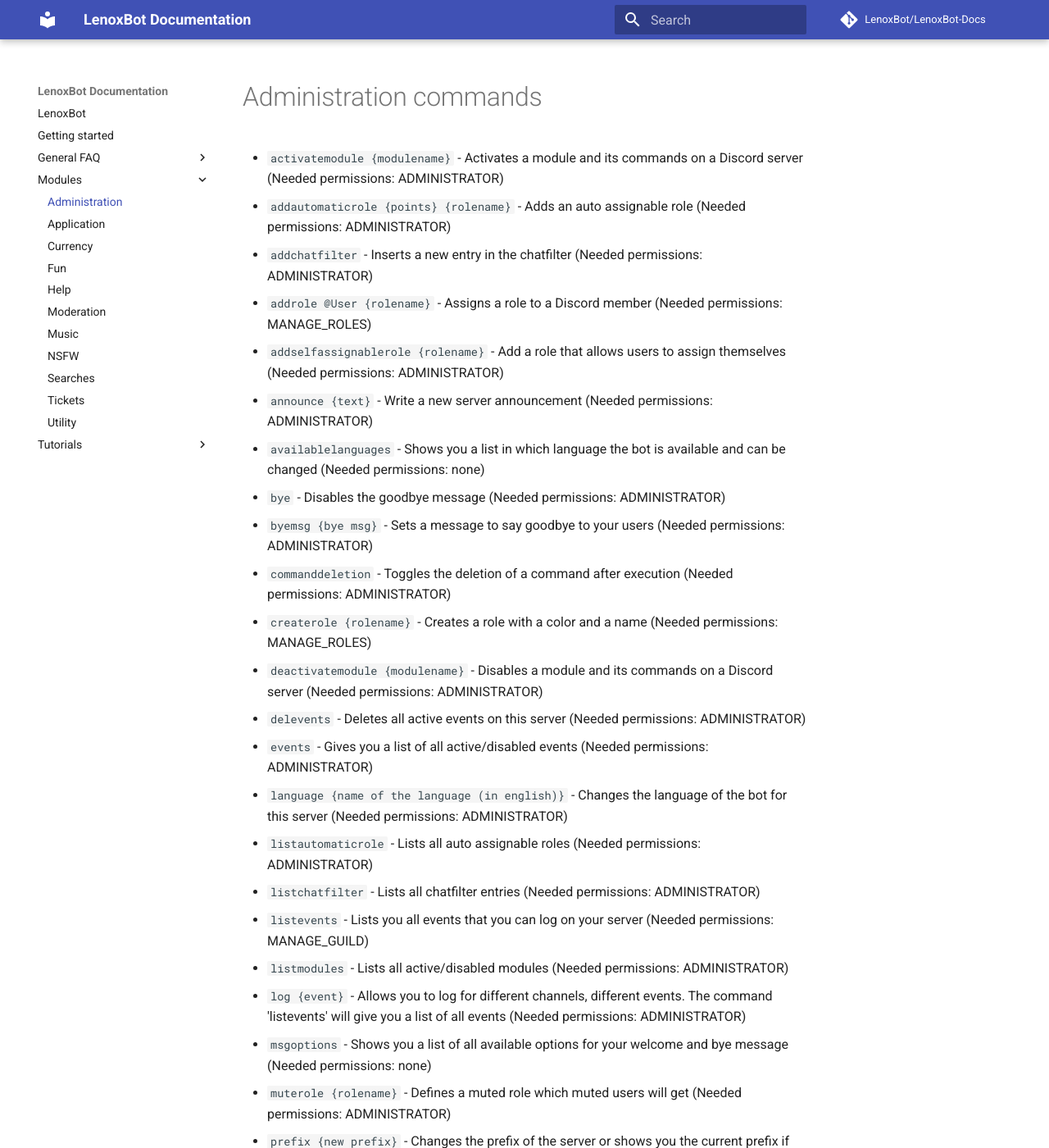
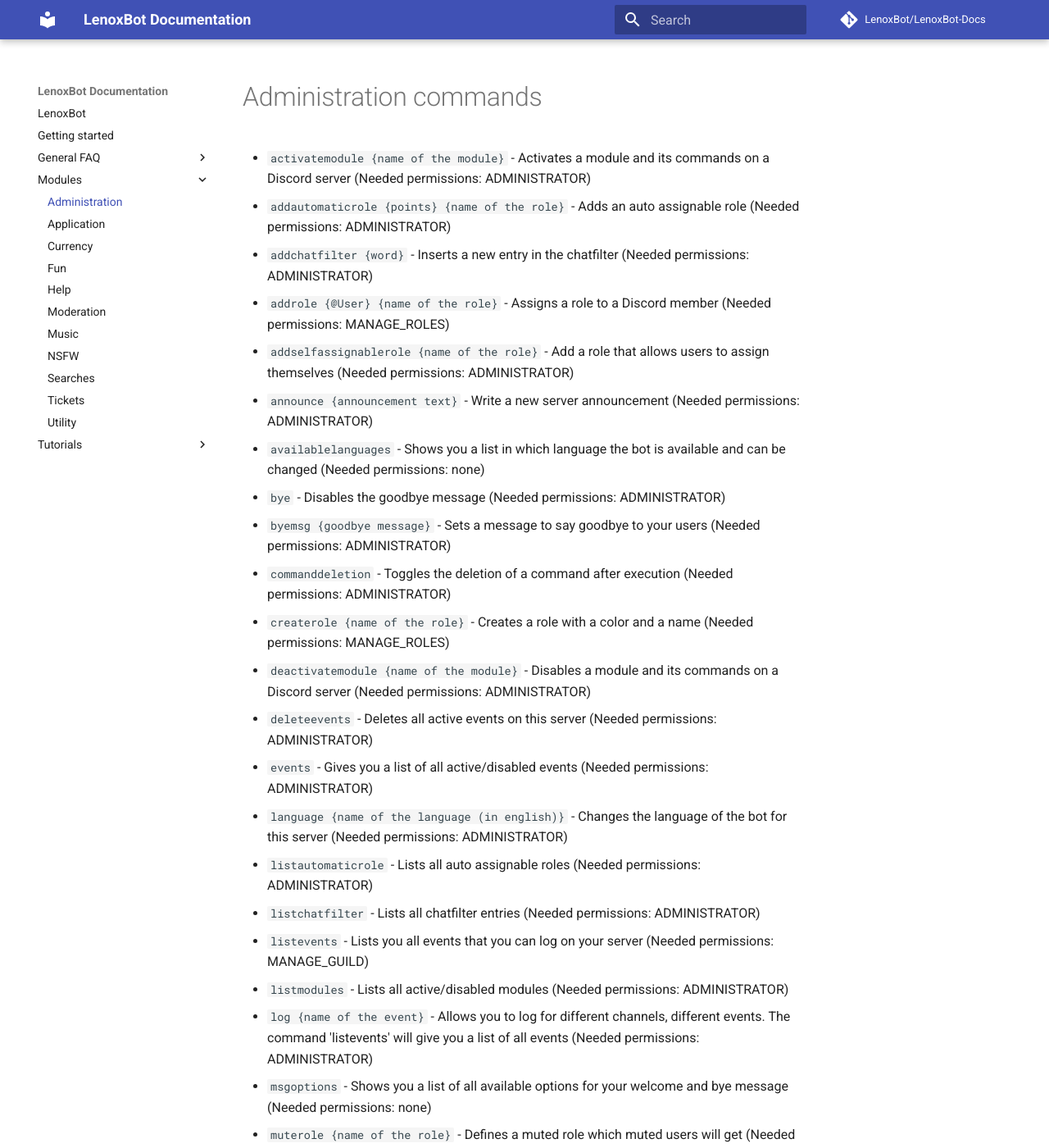
Before and after one commit to gillesheinesch/LenoxBot-Docs, an MkDocs documentation site: the page built from docs/Modules/Administration.md, in a window 1280 px wide and 1400 px high. Shown: the whole window at 82% size. Built offline with MkDocs 1.6.1 and Material for MkDocs 9.7.7, drawn with Linux system fonts in a browser that asks for light colours; comment, search, counter and statistics services are not loaded; some of the changed text lies outside the part shown.

Commit message:
updated commandslist

```diff
--- a/docs/Modules/Administration.md
+++ b/docs/Modules/Administration.md
@@ -3,34 +3,34 @@
 
 # Administration commands
 
-* `activatemodule {modulename}` - Activates a module and its commands on a Discord server (Needed permissions: ADMINISTRATOR)
-* `addautomaticrole {points} {rolename}` - Adds an auto assignable role (Needed permissions: ADMINISTRATOR)
-* `addchatfilter` - Inserts a new entry in the chatfilter (Needed permissions: ADMINISTRATOR)
-* `addrole @User {rolename}` - Assigns a role to a Discord member (Needed permissions: MANAGE_ROLES)
-* `addselfassignablerole {rolename}` - Add a role that allows users to assign themselves (Needed permissions: ADMINISTRATOR)
-* `announce {text}` - Write a new server announcement (Needed permissions: ADMINISTRATOR)
+* `activatemodule {name of the module}` - Activates a module and its commands on a Discord server (Needed permissions: ADMINISTRATOR)
+* `addautomaticrole {points} {name of the role}` - Adds an auto assignable role (Needed permissions: ADMINISTRATOR)
+* `addchatfilter {word}` - Inserts a new entry in the chatfilter (Needed permissions: ADMINISTRATOR)
+* `addrole {@User} {name of the role}` - Assigns a role to a Discord member (Needed permissions: MANAGE_ROLES)
+* `addselfassignablerole {name of the role}` - Add a role that allows users to assign themselves (Needed permissions: ADMINISTRATOR)
+* `announce {announcement text}` - Write a new server announcement (Needed permissions: ADMINISTRATOR)
 * `availablelanguages` - Shows you a list in which language the bot is available and can be changed (Needed permissions: none)
 * `bye` - Disables the goodbye message (Needed permissions: ADMINISTRATOR)
-* `byemsg {bye msg}` - Sets a message to say goodbye to your users (Needed permissions: ADMINISTRATOR)
+* `byemsg {goodbye message}` - Sets a message to say goodbye to your users (Needed permissions: ADMINISTRATOR)
 * `commanddeletion` - Toggles the deletion of a command after execution (Needed permissions: ADMINISTRATOR)
-* `createrole {rolename}` - Creates a role with a color and a name (Needed permissions: MANAGE_ROLES)
-* `deactivatemodule {modulename}` - Disables a module and its commands on a Discord server (Needed permissions: ADMINISTRATOR)
-* `delevents` - Deletes all active events on this server (Needed permissions: ADMINISTRATOR)
+* `createrole {name of the role}` - Creates a role with a color and a name (Needed permissions: MANAGE_ROLES)
+* `deactivatemodule {name of the module}` - Disables a module and its commands on a Discord server (Needed permissions: ADMINISTRATOR)
+* `deleteevents` - Deletes all active events on this server (Needed permissions: ADMINISTRATOR)
 * `events` - Gives you a list of all active/disabled events (Needed permissions: ADMINISTRATOR)
 * `language {name of the language (in english)}` - Changes the language of the bot for this server (Needed permissions: ADMINISTRATOR)
 * `listautomaticrole` - Lists all auto assignable roles (Needed permissions: ADMINISTRATOR)
 * `listchatfilter` - Lists all chatfilter entries (Needed permissions: ADMINISTRATOR)
 * `listevents` - Lists you all events that you can log on your server (Needed permissions: MANAGE_GUILD)
 * `listmodules` - Lists all active/disabled modules (Needed permissions: ADMINISTRATOR)
-* `log {event}` - Allows you to log for different channels, different events. The command 'listevents' will give you a list of all events (Needed permissions: ADMINISTRATOR)
+* `log {name of the event}` - Allows you to log for different channels, different events. The command 'listevents' will give you a list of all events (Needed permissions: ADMINISTRATOR)
 * `msgoptions` - Shows you a list of all available options for your welcome and bye message (Needed permissions: none)
-* `muterole {rolename}` - Defines a muted role which muted users will get (Needed permissions: ADMINISTRATOR)
+* `muterole {name of the role}` - Defines a muted role which muted users will get (Needed permissions: ADMINISTRATOR)
 * `prefix {new prefix}` - Changes the prefix of the server or shows you the current prefix if you just use ?prefix (Needed permissions: ADMINISTRATOR)
-* `removeautomaticrole {rolename}` - Removes an auto assignable role (Needed permissions: ADMINISTRATOR)
-* `removechatfilter bitch` - Removes words from the chatfilter (Needed permissions: ADMINISTRATOR)
-* `removerole @User {rolename}` - Removes a role to a Discord member (Needed permissions: MANAGE_ROLES)
-* `removeselfassignablerole {rolename}` - Remove a role that allows users to assign themselves (Needed permissions: ADMINISTRATOR)
-* `setchanneltopic {New Channeltopic}` - Sets a new channel topic for the current channel (Needed permissions: MANAGE_CHANNELS)
+* `removeautomaticrole {name of the role}` - Removes an auto assignable role (Needed permissions: ADMINISTRATOR)
+* `removechatfilter {word}` - Removes words from the chatfilter (Needed permissions: ADMINISTRATOR)
+* `removerole {@User} {name of the role}` - Removes a role to a Discord member (Needed permissions: MANAGE_ROLES)
+* `removeselfassignablerole {name of the role}` - Remove a role that allows users to assign themselves (Needed permissions: ADMINISTRATOR)
+* `setchanneltopic {New channeltopic}` - Sets a new channel topic for the current channel (Needed permissions: MANAGE_CHANNELS)
 * `skipnumber {number}` - Changes the necessary votes to skip music for users (Needed permissions: ADMINISTRATOR)
 * `toggleannounce` - Sets a channel for announcements, where you can use the announce-command (Needed permissions: ADMINISTRATOR)
 * `togglechatfilter` - Set the chatfilter on or off (Needed permissions: ADMINISTRATOR)
```
Also changed, not shown: docs/Modules/Application.md (+3 -3 lines), docs/Modules/Currency.md (+4 -3 lines), docs/Modules/Help.md (+2 -2 lines), docs/Modules/Moderation.md (+8 -5 lines), docs/Modules/Utility.md (+0 -1 lines).
